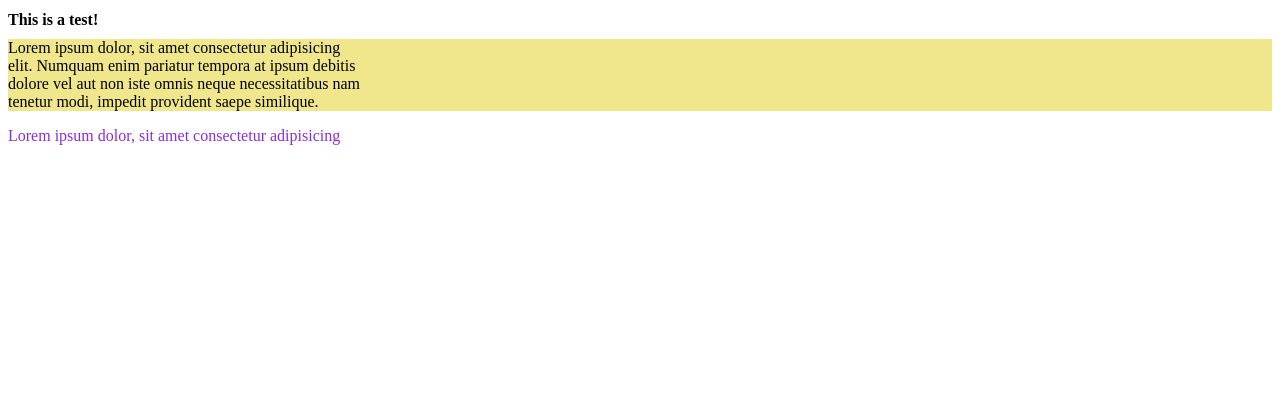
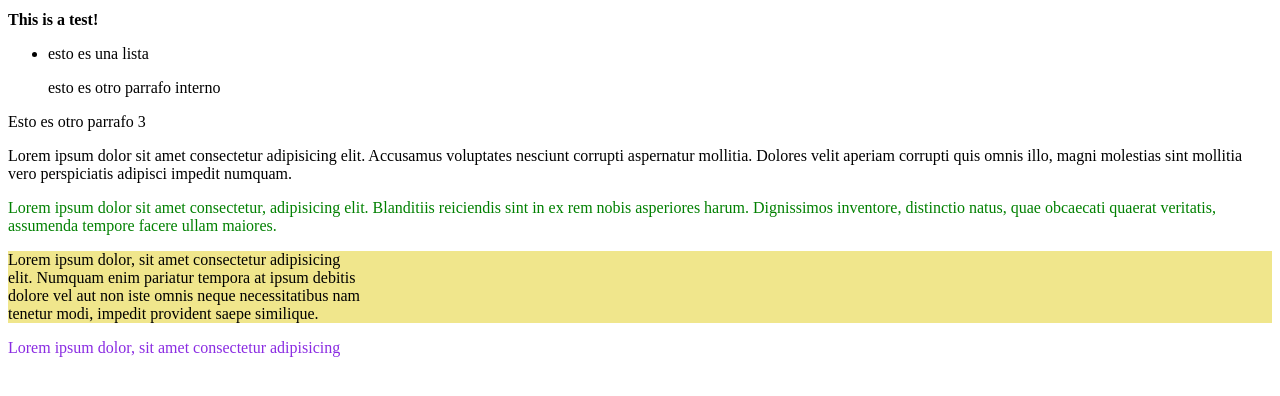
Before and after one commit to chinosalva/generation-ch16, a plain HTML site: page 3-intro-web/intro-css/index.html in a window 1280 px wide. Drawn offline with Linux system fonts and the light colour scheme.

Commit message:
selectore

```diff
--- /dev/null
+++ b/3-intro-web/intro-css/css/selector.css
@@ -0,0 +1,8 @@
+div li {
+    border: red 3px solid;
+    margin: 10px;
+    padding: 10px;
+}
+div li p{
+    color: red;
+}
--- a/3-intro-web/intro-css/index.html
+++ b/3-intro-web/intro-css/index.html
@@ -16,10 +16,35 @@
         background-color: khaki;
     }
     </style>
+    <style>
+        *.univ {
+            color: green;
+        }
+    </style>
     <!-- <link rel="stylesheet" href="./css/style.css"> -->
 </head>
 <body>
     <h1>This is a test!</h1>
+<div>
+    <ul>
+        <li>
+            esto es una lista
+            <p>
+                esto es otro parrafo interno
+            </p>
+        </li>
+    </ul>
+    <p>
+        Esto es otro parrafo 3
+    </p>
+</div>
+
+    <p id="alm1">
+        Lorem ipsum dolor sit amet consectetur adipisicing elit. Accusamus voluptates nesciunt corrupti aspernatur mollitia. Dolores velit aperiam corrupti quis omnis illo, magni molestias sint mollitia vero perspiciatis adipisci impedit numquam.
+    </p>
+    <p class="univ">
+        Lorem ipsum dolor sit amet consectetur, adipisicing elit. Blanditiis reiciendis sint in ex rem nobis asperiores harum. Dignissimos inventore, distinctio natus, quae obcaecati quaerat veritatis, assumenda tempore facere ullam maiores.
+    </p>
     <div class="nuevo">
         Lorem ipsum dolor, sit amet consectetur adipisicing <br>
         elit. Numquam enim pariatur tempora at ipsum debitis <br>
```
